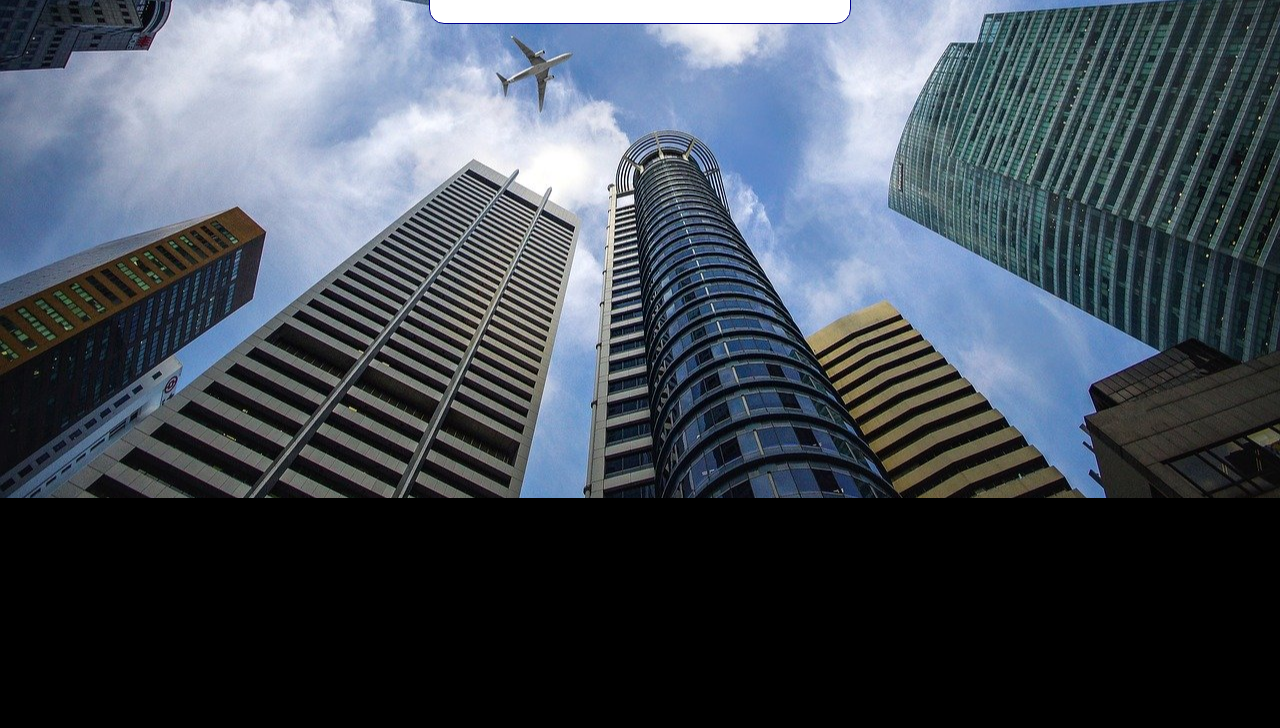
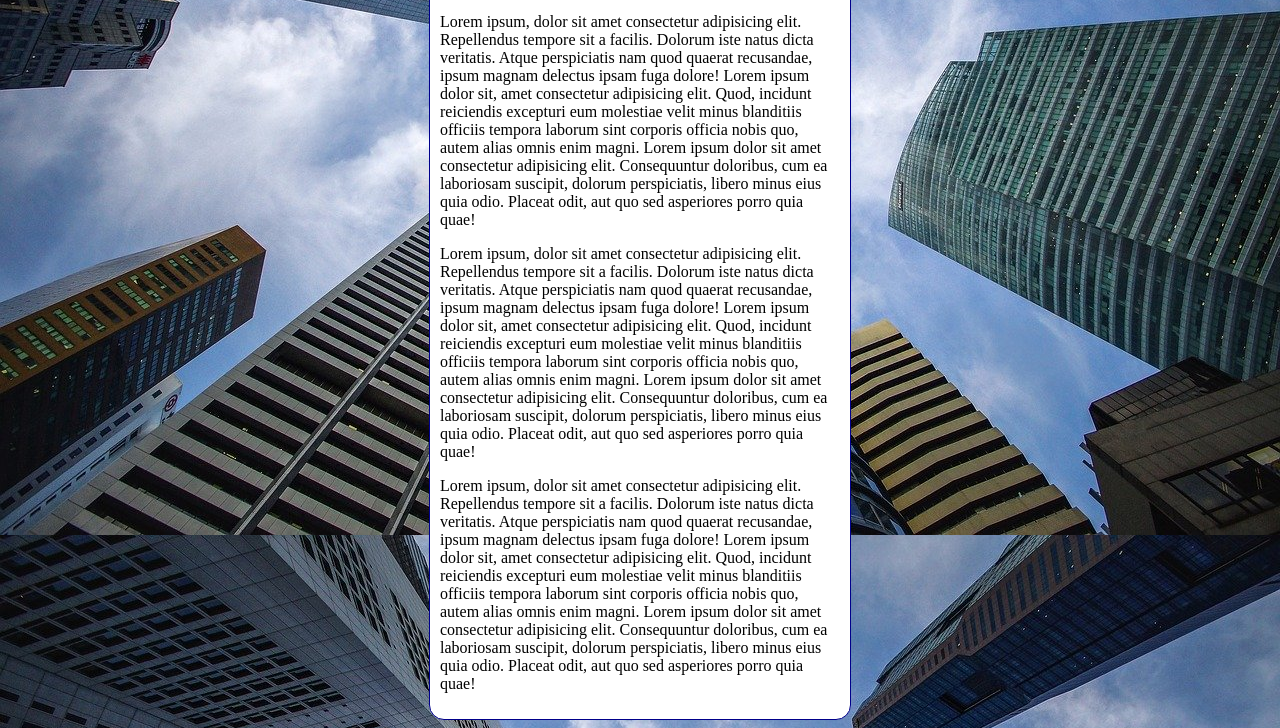
Before and after one commit to Bronx889/exercicos, a plain HTML site: page ex0022/fundo006.html in a window 1280 px wide. Shown: the part 318-1046 px from the top of the page. Before the commit the page ends 816 px from the top, so only its background shows below. Drawn offline with Linux system fonts and the light colour scheme.

Commit message:
Update fundo006.html

```diff
--- a/ex0022/fundo006.html
+++ b/ex0022/fundo006.html
@@ -3,21 +3,17 @@
 <head>
     <meta charset="UTF-8">
     <meta name="viewport" content="width=device-width, initial-scale=1.0">
-    <title>Document</title>
+    <title>Fundo Fixo de Tela</title>
     <style>
         body {
-            height: 100vh;
-            background-color: black;
-            background-image: url('imagens/wallpaper002.jpg');
-            background-position: center center;
-            background-repeat: no-repeat;
+
+            background: black url('imagens/wallpaper002.jpg') center center no-repeat fixed;
             background-size: cover;
-
         }
 
         main {
             background-color: white;
-            width: 400px;
+            max-width: 400px;
             padding: 10px;
             margin: auto;
             border: 1px solid darkblue;
@@ -29,6 +25,9 @@
     <main>
         <h1>Teste de Imagem de Fundo</h1>
         <p>Lorem ipsum, dolor sit amet consectetur adipisicing elit. Repellendus tempore sit a facilis. Dolorum iste natus dicta veritatis. Atque perspiciatis nam quod quaerat recusandae, ipsum magnam delectus ipsam fuga dolore! Lorem ipsum dolor sit, amet consectetur adipisicing elit. Quod, incidunt reiciendis excepturi eum molestiae velit minus blanditiis officiis tempora laborum sint corporis officia nobis quo, autem alias omnis enim magni. Lorem ipsum dolor sit amet consectetur adipisicing elit. Consequuntur doloribus, cum ea laboriosam suscipit, dolorum perspiciatis, libero minus eius quia odio. Placeat odit, aut quo sed asperiores porro quia quae!</p>
+        <p>Lorem ipsum, dolor sit amet consectetur adipisicing elit. Repellendus tempore sit a facilis. Dolorum iste natus dicta veritatis. Atque perspiciatis nam quod quaerat recusandae, ipsum magnam delectus ipsam fuga dolore! Lorem ipsum dolor sit, amet consectetur adipisicing elit. Quod, incidunt reiciendis excepturi eum molestiae velit minus blanditiis officiis tempora laborum sint corporis officia nobis quo, autem alias omnis enim magni. Lorem ipsum dolor sit amet consectetur adipisicing elit. Consequuntur doloribus, cum ea laboriosam suscipit, dolorum perspiciatis, libero minus eius quia odio. Placeat odit, aut quo sed asperiores porro quia quae!</p>
+        <p>Lorem ipsum, dolor sit amet consectetur adipisicing elit. Repellendus tempore sit a facilis. Dolorum iste natus dicta veritatis. Atque perspiciatis nam quod quaerat recusandae, ipsum magnam delectus ipsam fuga dolore! Lorem ipsum dolor sit, amet consectetur adipisicing elit. Quod, incidunt reiciendis excepturi eum molestiae velit minus blanditiis officiis tempora laborum sint corporis officia nobis quo, autem alias omnis enim magni. Lorem ipsum dolor sit amet consectetur adipisicing elit. Consequuntur doloribus, cum ea laboriosam suscipit, dolorum perspiciatis, libero minus eius quia odio. Placeat odit, aut quo sed asperiores porro quia quae!</p>
+        <p>Lorem ipsum, dolor sit amet consectetur adipisicing elit. Repellendus tempore sit a facilis. Dolorum iste natus dicta veritatis. Atque perspiciatis nam quod quaerat recusandae, ipsum magnam delectus ipsam fuga dolore! Lorem ipsum dolor sit, amet consectetur adipisicing elit. Quod, incidunt reiciendis excepturi eum molestiae velit minus blanditiis officiis tempora laborum sint corporis officia nobis quo, autem alias omnis enim magni. Lorem ipsum dolor sit amet consectetur adipisicing elit. Consequuntur doloribus, cum ea laboriosam suscipit, dolorum perspiciatis, libero minus eius quia odio. Placeat odit, aut quo sed asperiores porro quia quae!</p>
     </main>
 
 </body>
```
